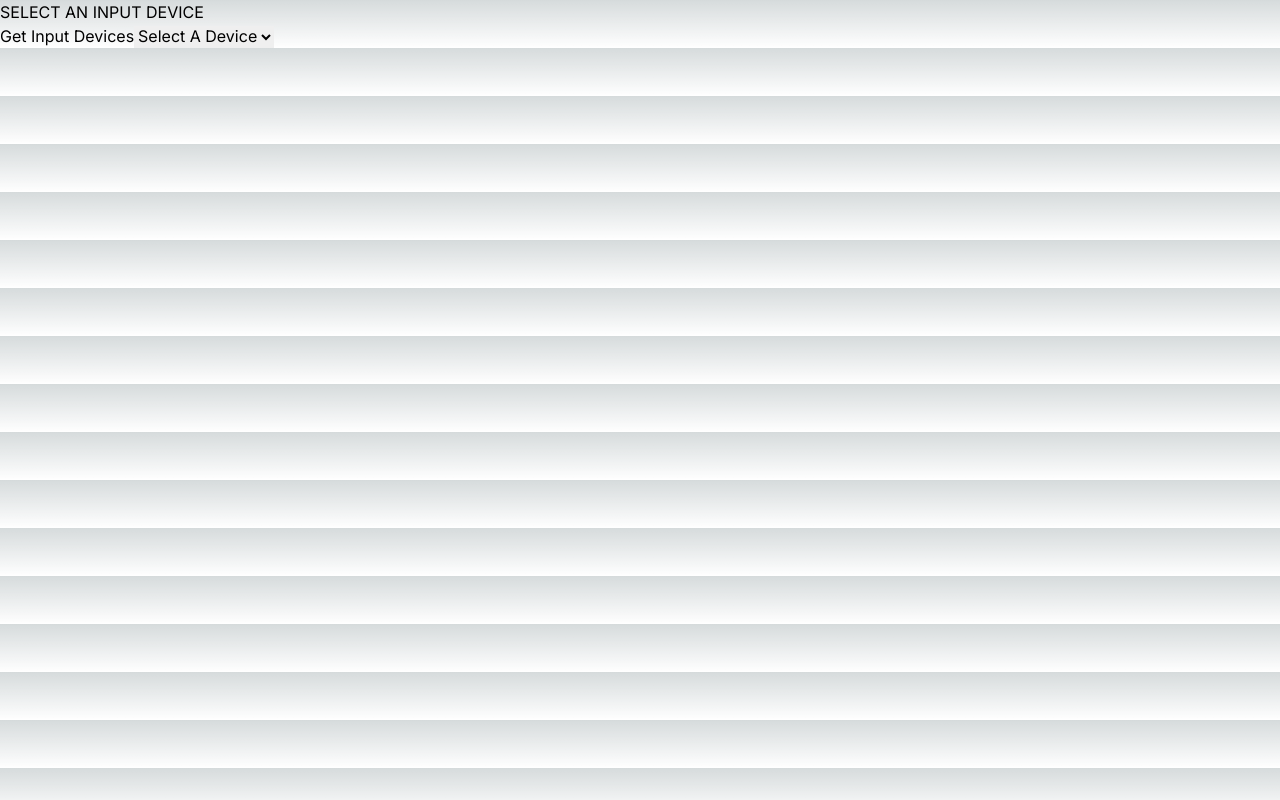
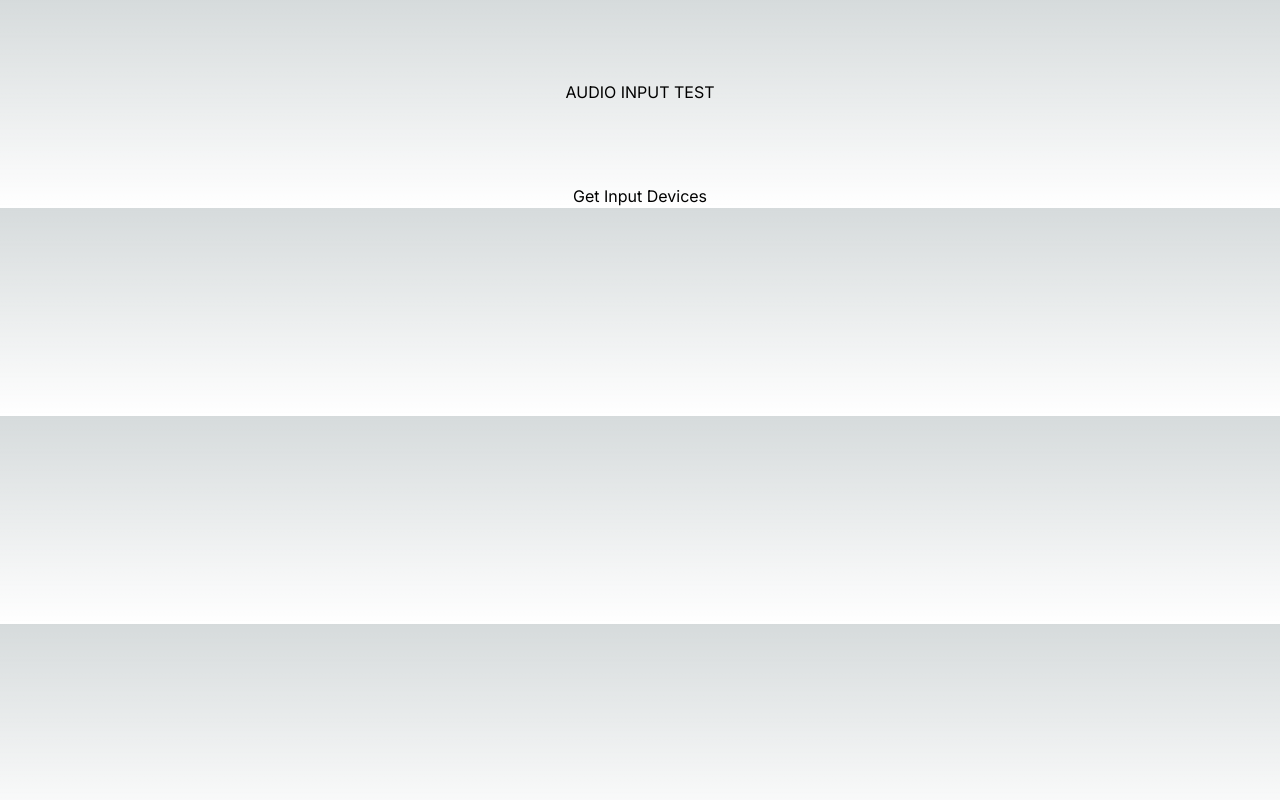
Before and after one commit to Versayce/AudioInputProject, a Next.js app in the folder audio-test/: page / in a window 1280 px wide. Built offline with nearby package versions, Linux system fonts and the light colour scheme.

Commit message:
adjusted element placement

```diff
--- a/audio-test/src/app/InputSelection.tsx
+++ b/audio-test/src/app/InputSelection.tsx
@@ -42,6 +42,7 @@ export default function InputSelection() {
                 video: false,
             });
             setStream({ data: streamData });
+            setPermission(true);
         } catch (error) {
             console.error("Error getting audio stream", error);
             alert("Failed to access microphone.");
@@ -59,17 +60,18 @@ export default function InputSelection() {
     }, [stream]);
 
     return (
-        <div>
+        <div className="flex flex-col items-center">
             {!permission ? (<button type="button" onClick={requestAccess}>Get Input Devices</button>) : null}
-            <select id="inputDevice" onChange={handleInputDeviceChange} className="text-black">
-                <option value="">Select A Device</option>
+
+            {permission ? <select id="inputDevice" onChange={handleInputDeviceChange} className="text-black w-1/2 overflow-none">
                 {inputDevices.map(device => (
                     <option key={device.deviceId} value={device.deviceId}>
                         {device.label || `Device ${device.deviceId}`}
                     </option>
                 ))}
-            </select>
-            {permission ? (<button type="button" onClick={getInput}>Use Source</button>) : null}
+            </select> : null}
+            {permission ? (<button type="button" onClick={getInput} className="relative">Use Source</button>) : null}
+
         </div>
     );
 }
--- a/audio-test/src/app/page.tsx
+++ b/audio-test/src/app/page.tsx
@@ -2,8 +2,8 @@ import InputSelection from "./InputSelection";
 
 export default function Home() {
   return (
-    <div>
-      <h2>SELECT AN INPUT DEVICE</h2>
+    <div className="flex flex-col box-border items-center w-full">
+      <h2 className="my-20">AUDIO INPUT TEST</h2>
       <InputSelection />
     </div>
   );
```
